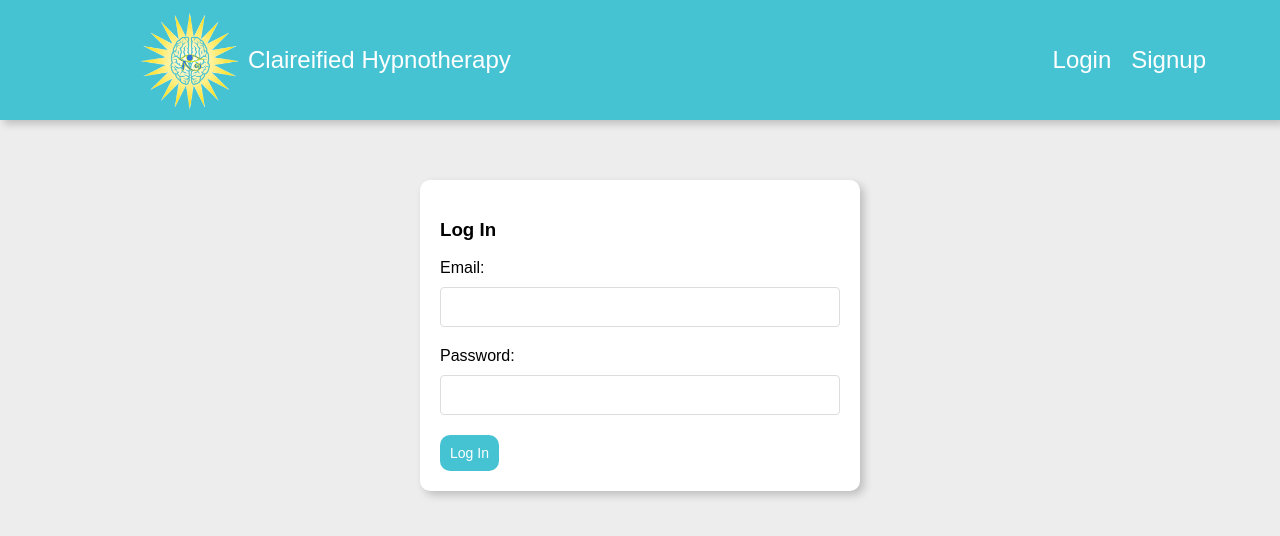
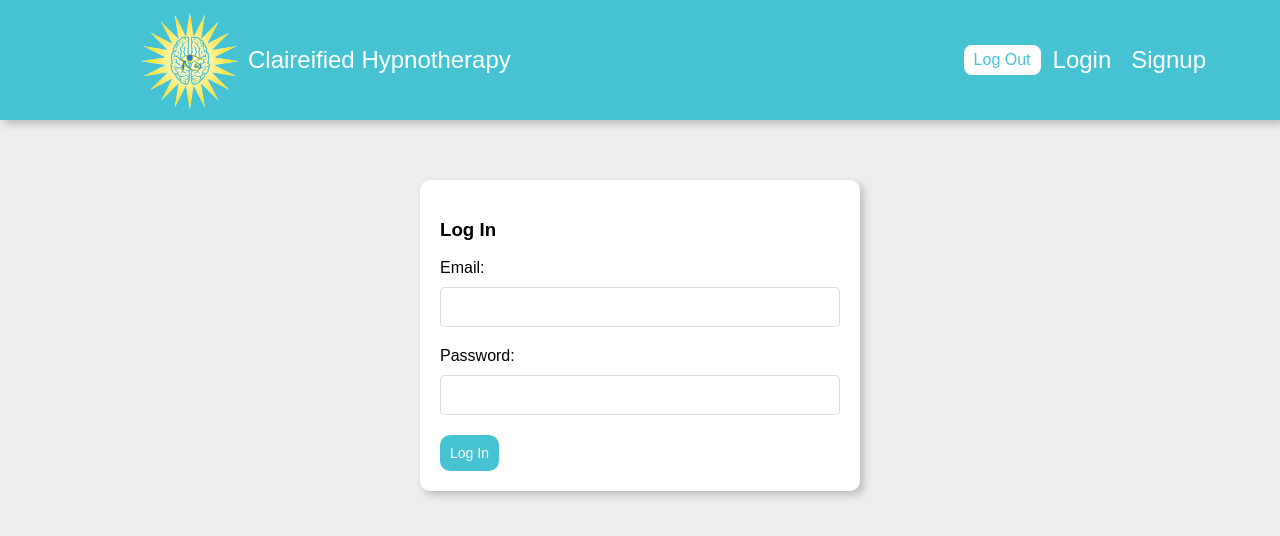
Before and after one commit to Tron1973/hypno-app, a React (Create React App) app in the folder frontend/: page /login in a window 1280 px wide. Shown: the top 536 px of the page. Built offline with nearby package versions, Linux system fonts and the light colour scheme.

Commit message:
added login and logout hooks, updated navbar with button

```diff
--- a/frontend/src/components/Navbar.js
+++ b/frontend/src/components/Navbar.js
@@ -1,9 +1,14 @@
 import React, { useState } from 'react'
 import { NavbarBackground, NavbarContainer, LeftContainer, RightContainer, NavbarInnerContainer, MobileMenu, NavbarLinkContainer, NavbarLink, NavbarLinkMobile, Logo, MenuButton } from '../styles/Navbar.style'
 import LogoImg from '../assets/HypnoLogo.png'
+import { useLogout } from '../hooks/useLogout'
 
 const Navbar = () => {
   const [mobileMenu, setMobileMenu] = useState(false)
+  const { logout } = useLogout()
+  const handleClick = () => {
+    logout()
+  }
 
   return (
     <NavbarBackground>
@@ -19,6 +24,9 @@
 
       <RightContainer>
         <NavbarLinkContainer>
+          <div>
+            <button onClick={handleClick}>Log Out</button>
+          </div>
         <NavbarLink to='/login'>Login</NavbarLink>
         <NavbarLink to='/signup'>Signup</NavbarLink>
         <MenuButton onClick={() => {
--- /dev/null
+++ b/frontend/src/hooks/useLogin.js
@@ -0,0 +1,37 @@
+import { useState } from 'react'
+import { useAuthContext } from './useAuthContext'
+
+export const useLogin = () => {
+  const [error, setError] = useState(null)
+  const [isLoading, setIsLoading] = useState(null)
+  const { dispatch } = useAuthContext()
+
+  const login = async (email, password) => {
+    setIsLoading(true)
+    setError(null)
+
+    const response = await fetch('/api/user/login', {
+      method: 'POST',
+      headers: { 'Content-Type': 'application/json' },
+      body: JSON.stringify({ email, password })
+    })
+    const json = await response.json()
+
+    if (!response.ok) {
+      setIsLoading(false)
+      setError(json.error)
+    }
+    if (response.ok) {
+      // SAVE USER TO LOCAL STORAGE
+      localStorage.setItem('user', JSON.stringify(json))
+
+      // UPDATE AUTH CONTEXT
+      dispatch({ type: 'LOGIN', payload: json })
+
+      setIsLoading(false)
+    }
+  }
+
+  return { login, isLoading, error }
+
+}
--- /dev/null
+++ b/frontend/src/hooks/useLogout.js
@@ -0,0 +1,17 @@
+import { useAuthContext } from "./useAuthContext"
+
+export const useLogout = () => {
+  const { dispatch } = useAuthContext()
+
+  const logout = () => {
+    // REMOVE USER FROM LOCAL STORAGE
+    localStorage.removeItem('user')
+
+    // DISPATCH LOGOUT ACTION
+    dispatch({ type: 'LOGOUT'})
+
+  }
+
+  return { logout }
+
+}
--- a/frontend/src/index.css
+++ b/frontend/src/index.css
@@ -33,6 +33,19 @@
   padding: 20px;
   margin: 0 auto;
 }
+
+
+nav button {
+  background: #fff;
+  color: var(--primary);
+  border: 2px solid var(--primary);
+  padding: 6px 10px;
+  border-radius: 10px;
+  font-family: futura, sans-serif;
+  font-size: 1rem;
+  cursor: pointer;
+}
+
 /* HOME PAGE STYLES */
 .home {
   display: grid;
@@ -126,6 +139,7 @@
 .trash:hover {
   color: var(--hover);
 }
+
 /* LOGIN AND SIGNUP FORMS */
 form.signup,
 form.login {
--- a/frontend/src/pages/Login.js
+++ b/frontend/src/pages/Login.js
@@ -1,12 +1,14 @@
 import { useState } from "react"
+import { useLogin } from "../hooks/useLogin"
 
 const Login = () => {
   const [email, setEmail] = useState('')
   const [password, setPassword] = useState('')
+  const { login, error, isLoading } = useLogin()
 
   const handleSubmit = async (e) => {
-    e.prevent.default()
-    console.log(email, password)
+    e.preventDefault()
+    await login(email, password)
   }
 
   return (
@@ -17,7 +19,8 @@
       <input type="email" onChange={(e) => setEmail(e.target.value)} value={email} />
       <label>Password:</label>
       <input type="password" onChange={(e) => setPassword(e.target.value)} value={password} />
-      <button>Log In</button>
+      <button disabled={isLoading}>Log In</button>
+      { error && <div className="error">{error}</div>}
     </form>
   )
 
```
